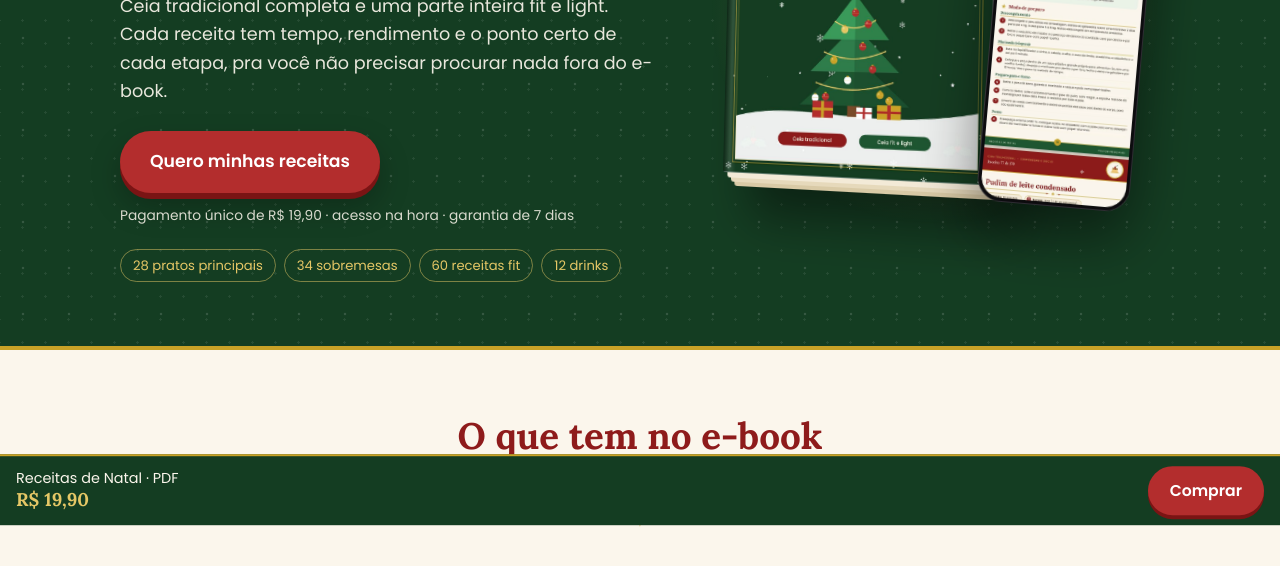
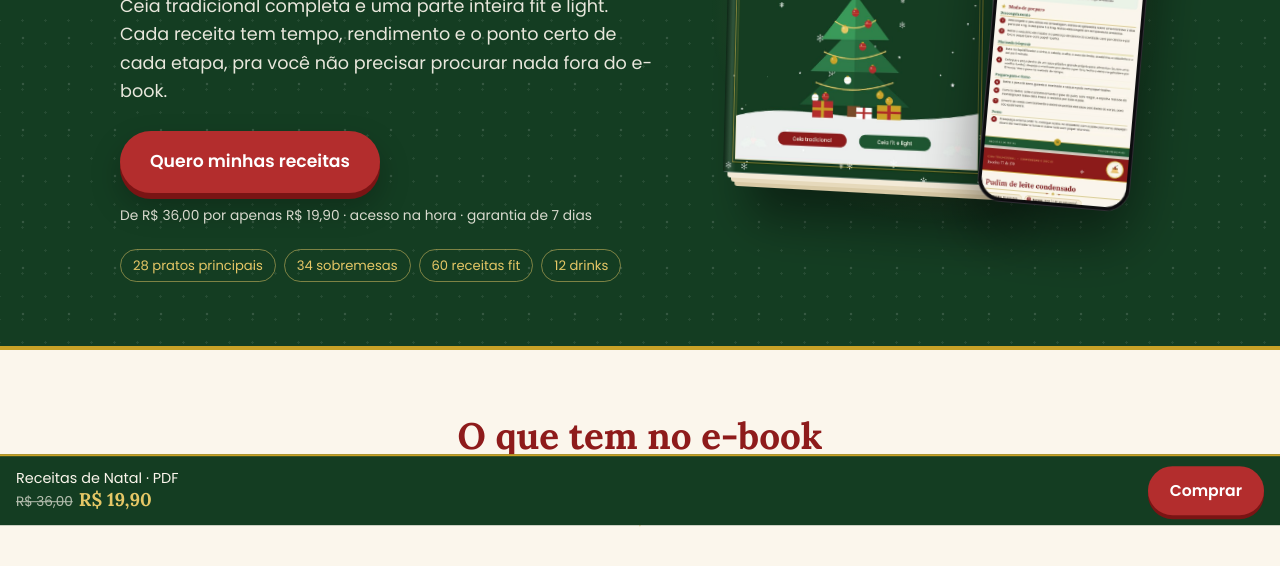
Before and after one commit to Pbo-00/receitas-de-natal-site, a plain HTML site: page index.html in a window 1280 px wide. Shown: the part 353-919 px from the top of the page. Drawn offline with Linux system fonts and the light colour scheme.

Commit message:
Preço de R$ 36 por R$ 19,90 na página do Brasil
Co-Authored-By: Claude Opus 5.5 <noreply@anthropic.com>
Claude-Session: https://claude.ai/code/session_01Vsbnorw6LWnLtqtF2bhaRV

```diff
--- a/index.html
+++ b/index.html
@@ -84,6 +84,7 @@ section{padding:64px 0}
 .offer ul{list-style:none;text-align:left;margin:0 0 22px}
 .offer li{padding:8px 0 8px 30px;position:relative;border-bottom:1px dashed var(--cream2)}
 .offer li:before{content:"✓";position:absolute;left:4px;color:var(--green);font-weight:700}
+.old{font-size:1rem;opacity:.75;margin-bottom:4px}.old s{color:var(--red2)}
 .price{font-family:Lora,serif;font-weight:700;font-size:3rem;color:var(--red);line-height:1}
 .price small{font-size:1rem;font-family:Poppins;font-weight:500;color:var(--ink);opacity:.7;display:block;margin-top:6px}
 .guarantee{display:flex;gap:22px;align-items:center;max-width:760px;margin:0 auto;background:var(--cream2);border-radius:18px;padding:26px}
@@ -104,6 +105,7 @@ footer{background:var(--dgreen);color:rgba(251,246,236,.65);text-align:center;fo
 .sticky{position:fixed;left:0;right:0;bottom:0;background:#143D22;padding:10px 16px;display:flex;align-items:center;justify-content:space-between;gap:12px;transform:translateY(110%);transition:transform .25s;z-index:20;border-top:2px solid var(--gold)}
 .sticky.on{transform:none}
 .sticky .t{color:var(--cream);font-size:.9rem;line-height:1.3}
+.sticky .t s{opacity:.7;margin-right:6px;font-size:.85rem}
 .sticky .t b{color:var(--gold2);font-family:Lora,serif;font-size:1.15rem}
 .sticky .btn{padding:12px 22px;font-size:.98rem;box-shadow:0 4px 0 #7a1414}
 @media (max-width:820px){
@@ -146,7 +148,7 @@ footer{background:var(--dgreen);color:rgba(251,246,236,.65);text-align:center;fo
    <p class="sub">Ceia tradicional completa e uma parte inteira fit e light. Cada receita tem tempo, rendimento e o ponto certo de cada etapa, pra você não precisar procurar nada fora do e-book.</p>
    <div class="ctas">
     <a class="btn" href="#oferta">Quero minhas receitas</a>
-    <span class="small">Pagamento único de R$ 19,90 · acesso na hora · garantia de 7 dias</span>
+    <span class="small">De R$ 36,00 por apenas R$ 19,90 · acesso na hora · garantia de 7 dias</span>
    </div>
    <div class="pills"><span>28 pratos principais</span><span>34 sobremesas</span><span>60 receitas fit</span><span>12 drinks</span></div>
   </div>
@@ -199,7 +201,7 @@ footer{background:var(--dgreen);color:rgba(251,246,236,.65);text-align:center;fo
    <div class="top snow"><span class="tag">Oferta de Natal · e-book completo</span><h3>Receitas de Natal</h3></div>
    <div class="body">
     <ul><li>170 receitas com passo a passo detalhado</li><li>Ceia tradicional + ceia fit e light</li><li>Cronograma pra organizar a ceia sem correria</li><li>Tabela de medidas e dicas de segurança</li><li>Índice de A a Z</li><li>Acesso imediato depois do pagamento</li></ul>
-    <div class="price">R$ 19,90<small>pagamento único</small></div>
+    <div class="old">de <s>R$ 36,00</s> por apenas</div><div class="price">R$ 19,90<small>pagamento único</small></div>
     <p style="margin:22px 0 12px"><a class="btn big" href="#oferta">Quero o e-book agora</a></p>
     <span class="small">Compra feita em plataforma de pagamento segura. O acesso chega no seu e-mail.</span>
    </div>
@@ -234,7 +236,7 @@ footer{background:var(--dgreen);color:rgba(251,246,236,.65);text-align:center;fo
 <footer>© 2026 Receitas de Natal · Produto digital em PDF · As imagens mostram páginas reais do e-book.</footer>
 
 <div class="sticky" id="sticky">
- <div class="t">Receitas de Natal · PDF<br><b>R$ 19,90</b></div>
+ <div class="t">Receitas de Natal · PDF<br><s>R$ 36,00</s><b>R$ 19,90</b></div>
  <a class="btn" href="#oferta">Comprar</a>
 </div>
 
```
Also changed, not shown: cl/index.html (+2 -0 lines), co/index.html (+2 -0 lines), mx/index.html (+2 -0 lines), pe/index.html (+2 -0 lines).
